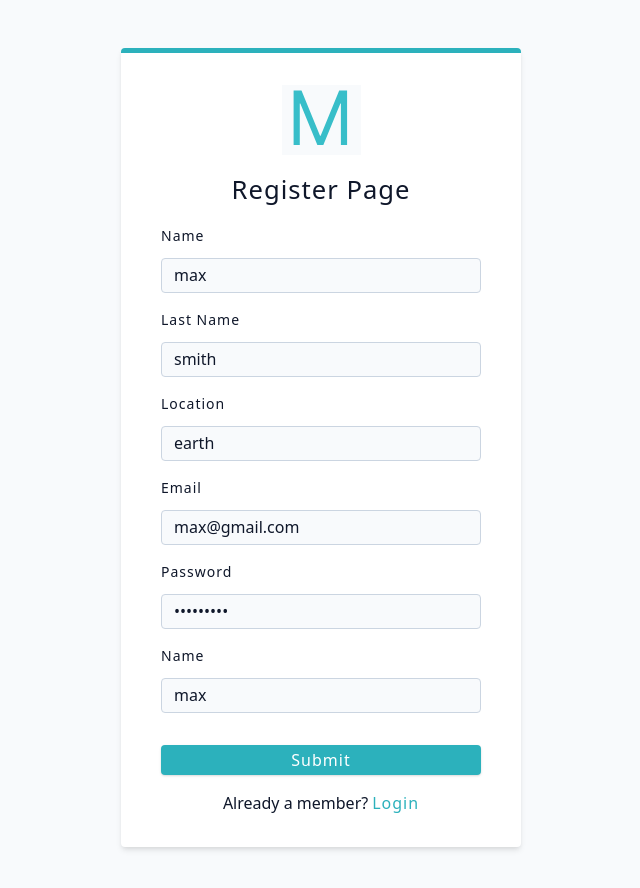
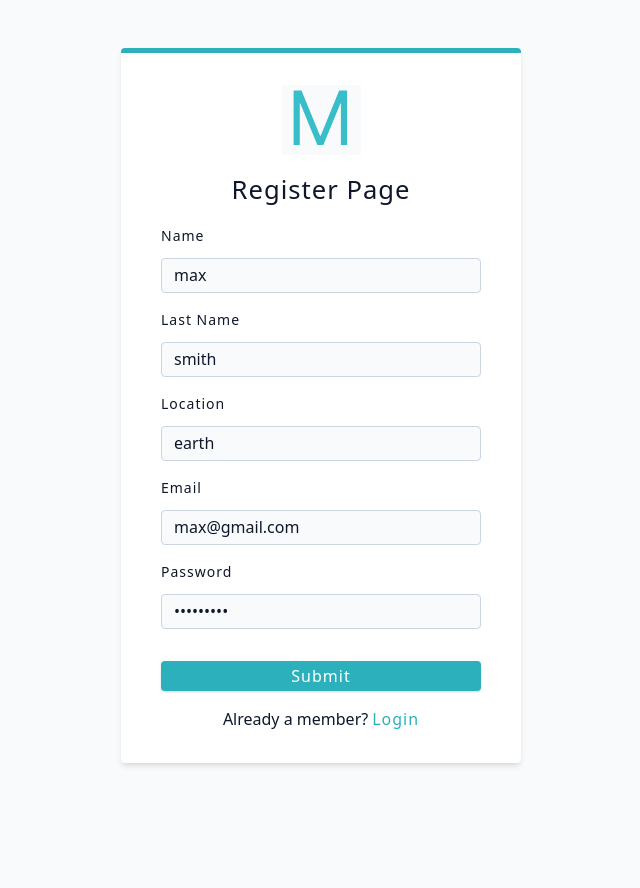
Before and after one commit to max-ajwang/MERN-stack-REST-API, a React (Create React App) app in the folder client/: page /register in a window 1280 px wide. Shown: the top 888 px of the page, without its empty margins (319-959 px from the left). After the commit the page ends 811 px from the top, so only its background shows below. Built offline with nearby package versions, Linux system fonts and the light colour scheme.

Commit message:
Register Page

```diff
--- a/client/src/pages/Register.jsx
+++ b/client/src/pages/Register.jsx
@@ -18,7 +18,6 @@ const Register = () => {
         <FormRow type="text" name="location" defaultValue="earth" />
         <FormRow type="email" name="email" defaultValue="max@gmail.com" />
         <FormRow type="password" name="password" defaultValue="secret123" />
-        <FormRow type="text" name="name" defaultValue="max" />
         <button type="submit" className="btn btn-block">
           submit
         </button>
```
